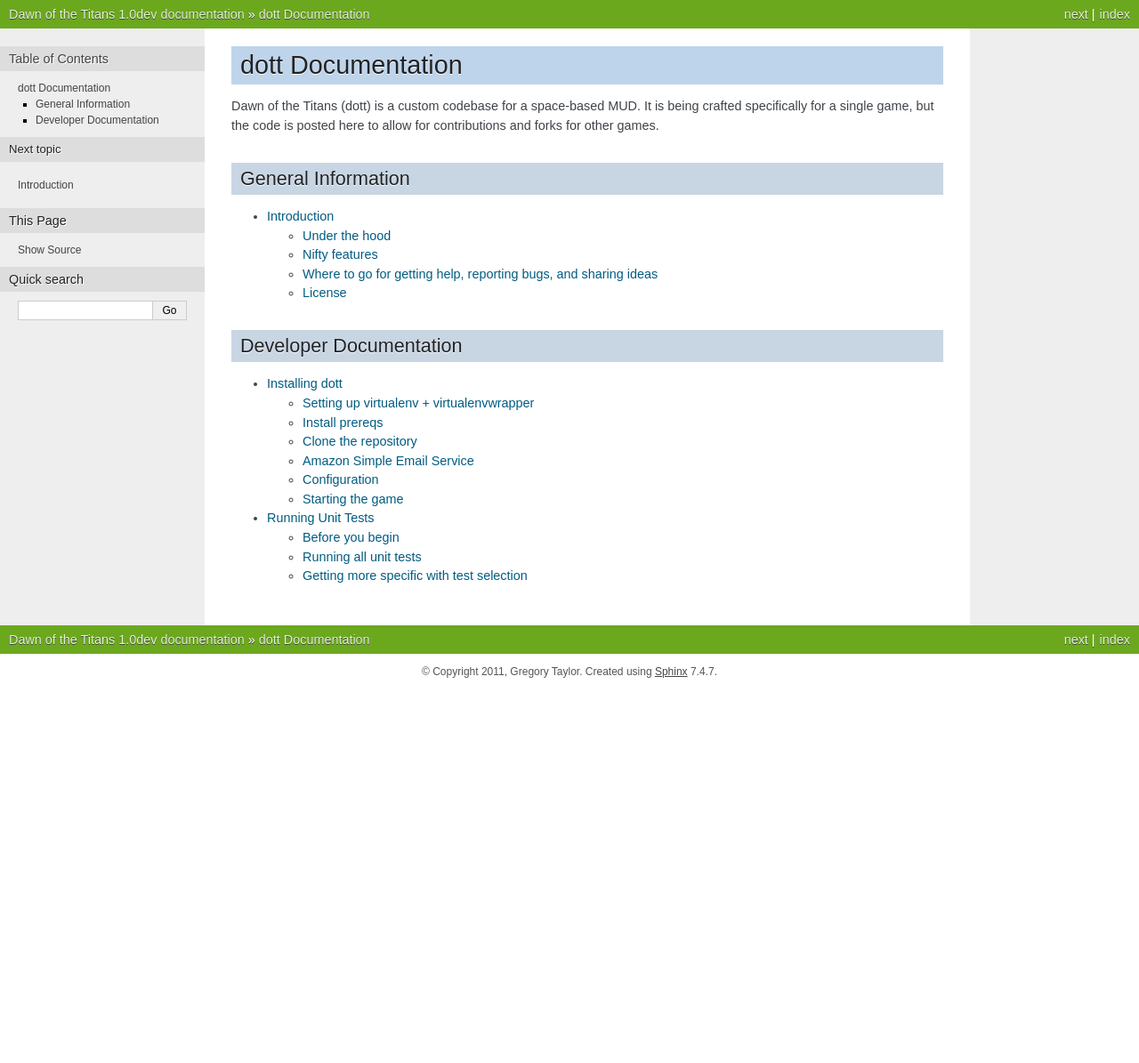
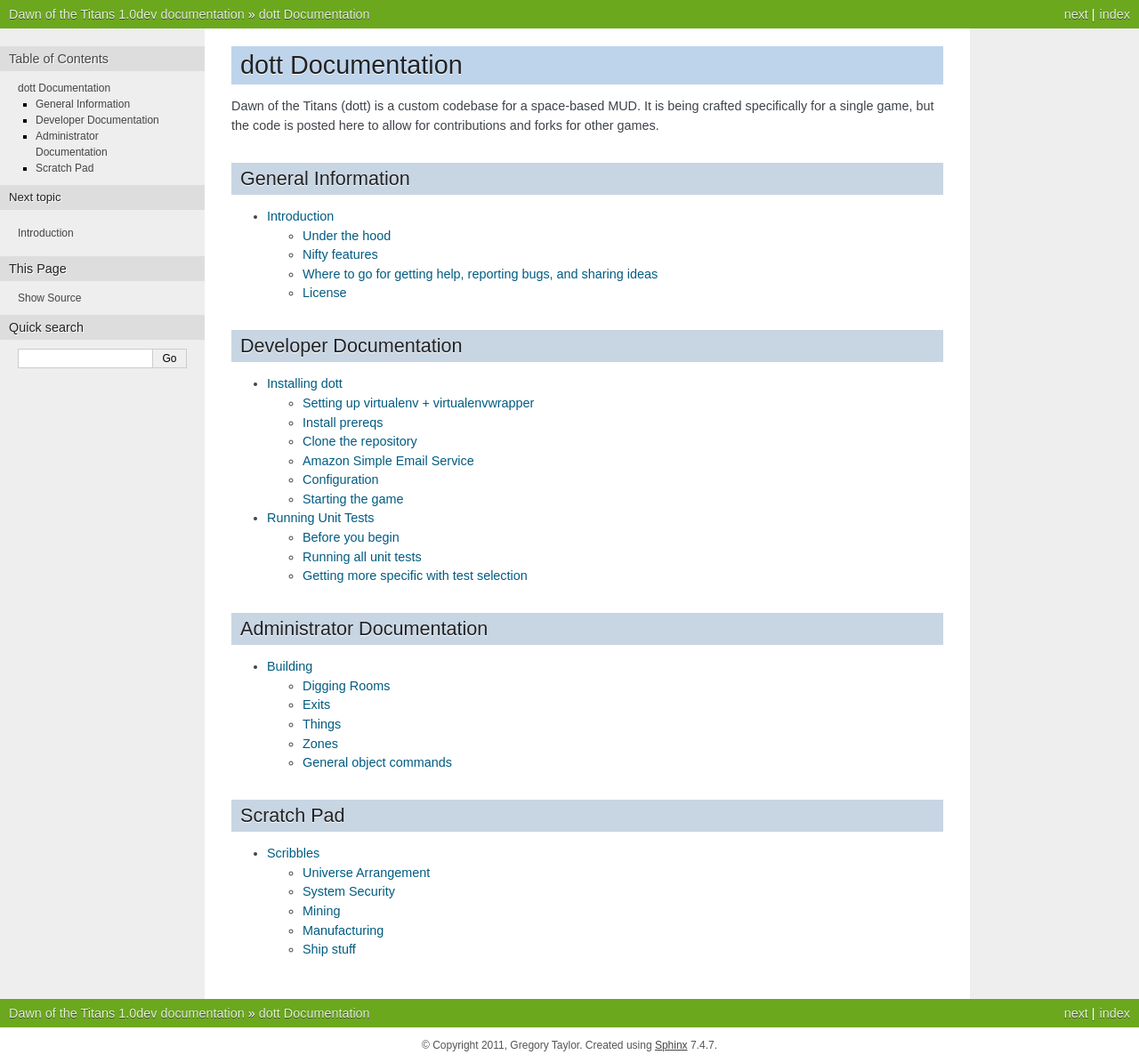
Before and after one commit to gtaylor/dott, a Sphinx documentation site: the page built from doc_src/source/index.rst, in a window 1280 px wide. Shown: the whole page at 89% size. Built offline with Sphinx 7.4.7, drawn with Linux system fonts in a browser that asks for light colours; before the commit the page ends 900 px from its top, so only the background shows below that; some of the changed lines change nothing that is shown.

Commit message:
Lots of assorted scribbling.

```diff
--- /dev/null
+++ b/doc_src/source/building.rst
@@ -0,0 +1,44 @@
+.. _building:
+
+.. include:: global.txt
+
+Building
+========
+
+.. note:: This is all preliminary, and not even partially implemented. What
+    follows is best described as a scratch pad, that may eventually become
+    a building guide.
+
+Digging Rooms
+-------------
+
+@dig <room-name>
+
+Exits
+-----
+
+@open <alias/dir> <exit-name>[=<dest-dbref>]
+@link <exit-dbref>=<dest-dbref>
+@unlink <exit-dbref>
+
+Things
+------
+
+@create <thing-name>
+
+Zones
+-----
+
+@zone <obj-dbref> = <zone-dbref>
+
+General object commands
+-----------------------
+
+@nuke <dbref>
+@desc <dbref>=<description>
+
+@alias <dbref>=<primary alias> [<alias2>]
+@alias/del <dbref>=<alias-to-delete>
+@alias/add <dbref>=<alias-to-add>
+
+@parent <dbref>=<parent-class>
--- a/doc_src/source/index.rst
+++ b/doc_src/source/index.rst
@@ -26,3 +26,19 @@ Developer Documentation
 
    installation
    unit_testing
+
+Administrator Documentation
+---------------------------
+
+.. toctree::
+   :maxdepth: 2
+
+   building
+
+Scratch Pad
+-----------
+
+.. toctree::
+   :maxdepth: 2
+
+   scribbles
--- /dev/null
+++ b/doc_src/source/scribbles.rst
@@ -0,0 +1,101 @@
+.. _scribbles:
+
+.. include:: global.txt
+
+Scribbles
+=========
+
+This is a random assortment of various scribbles. Concepts graduate
+from here, moving into their own relevant documents over time.
+
+Universe Arrangement
+--------------------
+
+The universe can be of any general shape, with the new player starting area
+in the center. The inner core of the universe will be safe, in that you
+can't attack other players in it. As one moves further outward, it becomes
+open season for everyone.
+
+System Security
+---------------
+
+For now, we'll just have 'law-less' and 'policed' security states. In
+law-less systems, anyone can shoot anyone. In 'policed' systems, you can
+only shoot NPCs.
+
+Mining
+------
+
+Make this more fun than EVE and other games. Mining will be done by firing
+oneself or remote-controlled robots at an asteroid. The player then works
+through a randomly generated area, finding ores and potentially fighting
+weird life forms.
+
+Issues to work through:
+
+* If the player is remote-controlling a robot, need some way to alert the
+  player of things going on with their ship. IE: Someone warps in, or someone
+  starts firing on them.
+* Facilities for taking control of objects needs to be absolutely stout.
+  Make sure to handle damage to their dormant player object.
+
+Manufacturing
+-------------
+
+This can probably be a little more 'boring', at least initially. Assembly
+lines can be rented or installed in larger ships or bases. I like EVE's
+blueprint system for this. BPOs, BPCs. Make these relatively easy to obtain.
+BPOs for all of the common stuff. BPCs for everything else.
+
+Ship stuff
+----------
+
+Each system is like an area. Points within the system are like rooms
+(near a warp gate, orbiting a planet, in an asteroid field, etc). Players
+move around the system by warping. They may interact with any other ship
+in their current location.
+
+Traveling between systems is done by jumping through warp gates.
+
+Warping
+^^^^^^^
+
+Warping should put the player's ship in a "warping" state, where they can't
+be messed with, but still show up on long range scanners.
+
+Ship info
+^^^^^^^^^
+
+status (Ship status display)
+modules/mods (Ship module display)
+weaps/weapons (Weapon display)
+
+Movement
+^^^^^^^^
+
+warp <dest> (Warps to a point in the system. Gates, planets, etc.)
+jump <gate> (Jumps through a warp gate or wormhole.)
+
+Combat
+^^^^^^
+
+fire 1 <target> (Fires first weapon at target)
+  f 1 <target>
+fire <target> (Fires all weapons at target)
+  f <target>
+fire - (stops all weapons)
+  f -
+fire stop (stops all weapons)
+  f s
+stop 1 (Stops firing weapon)
+  s 1
+stop (stops all weapons)
+  s
+activate 1 (Activates add-on module 1)
+  a 1
+deactivate 1 (Deactivates add-on-module 1)
+  d 1
+activate all (Activates all add-on modules)
+  a all
+deactivate all (De-activates all add-on modules)
+  d all
```
